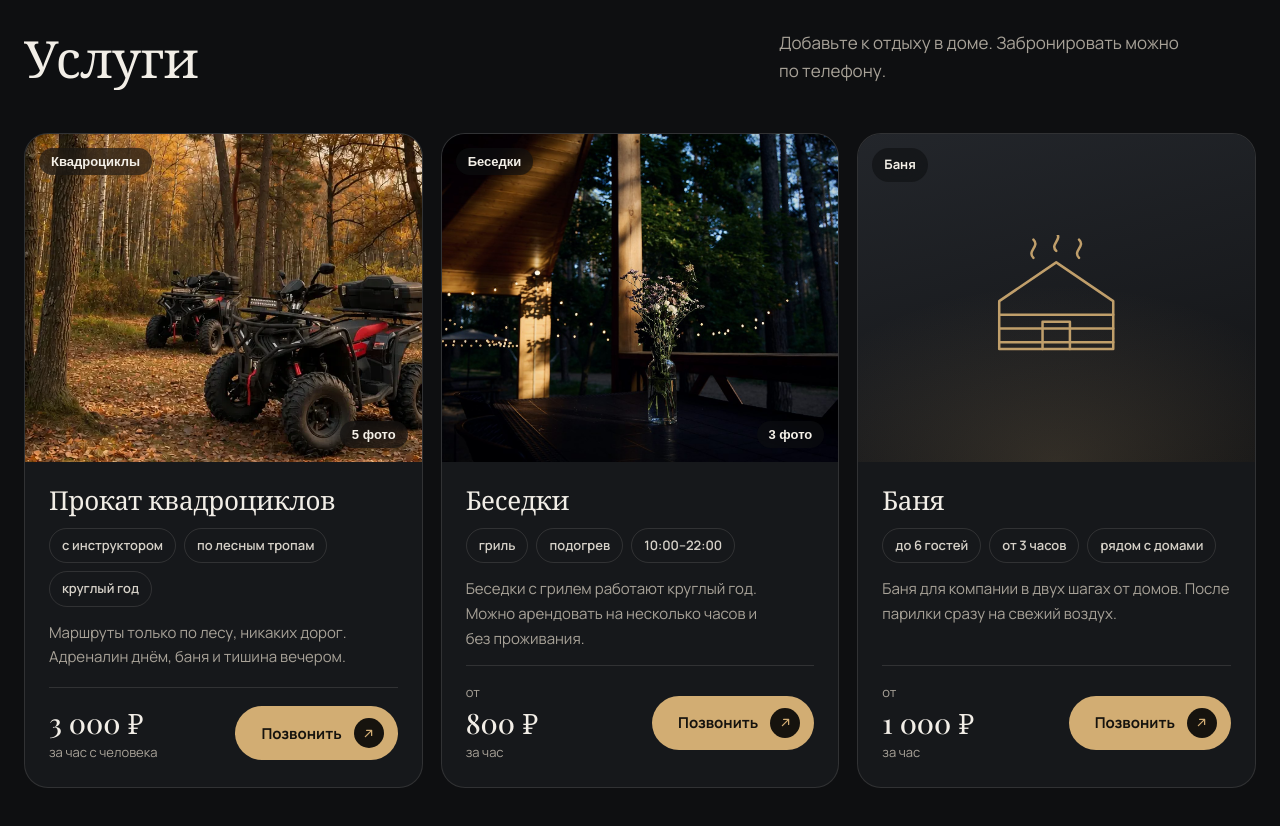
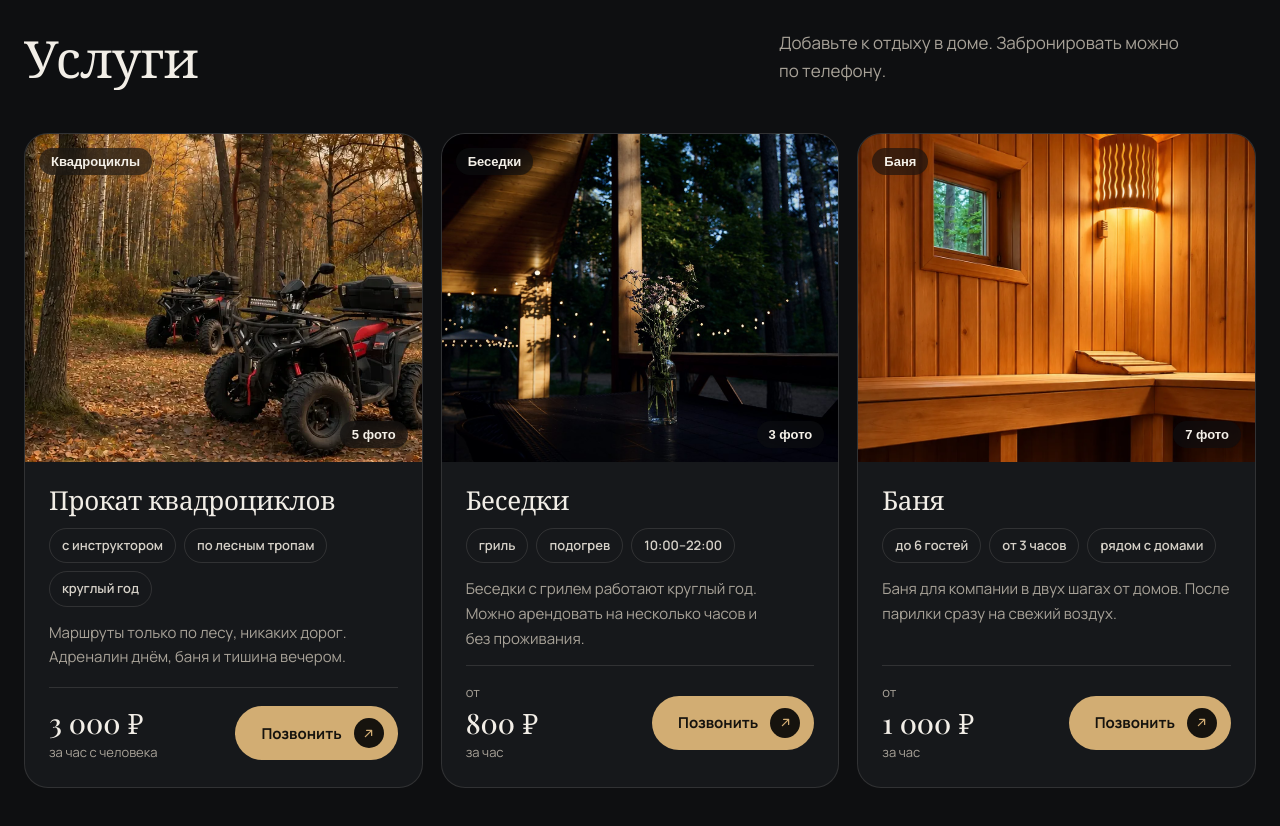
Before and after one commit to SE3YAA/medv-ugol48, a plain HTML site: page index.html in a window 1280 px wide. Shown: the part 2060-2886 px from the top of the page. Drawn offline with nearby package versions, Linux system fonts and the light colour scheme; a web font is replaced by a local one.

Commit message:
Add files via upload

```diff
--- a/index.html
+++ b/index.html
@@ -516,7 +516,7 @@ html.fx .p-c{--y:calc(70px*(1 - var(--ap,1)))}
         </div>
       </article>
       <article class="card">
-        <div class="ph art"><svg viewBox="0 0 160 110" aria-hidden="true"><path d="M30 100V58l50-34 50 34v42z"/><path d="M30 70h100M30 82h100M30 94h100"/><path d="M68 100V76h24v24"/><path d="M60 20c-6-6 6-10 0-16M80 14c-6-6 6-10 0-16M100 20c-6-6 6-10 0-16"/></svg><span class="tag">Баня</span></div>
+        <button class="ph zoomable" data-set="d" aria-label="Посмотреть фотографии бани (7 фото)"><img src="bath-cover.webp" alt="Парилка бани с деревянными полками и тёплым освещением" loading="lazy" decoding="async"><span class="tag">Баня</span><span class="cnt">7 фото</span></button>
         <div class="body">
           <h3>Баня</h3>
           <div class="specs"><span>до 6 гостей</span><span>от 3 часов</span><span>рядом с домами</span></div>
@@ -802,6 +802,7 @@ html.fx .p-c{--y:calc(70px*(1 - var(--ap,1)))}
   var SETS={a:[['aframe-hammock','A-frame и гамак'],['chairs-sun','Терраса'],['aframe-view','Сосны в окне'],['aframe-loft','Спальня под крышей'],['aframe-table','Стол у окна'],['aframe-flowers','Цветы к приезду']],
             b:[['hero-barn','Barnhouse вечером'],['dinner-view','Ужин с видом на лес'],['barn-hall','Гостиная'],['barn-dinner','Стол на компанию'],['barn-kitchen','Кухня'],['barn-garland','Огни на террасе'],['bath-mirror','Санузел']],
             c:[['gazebo-flowers','Беседка с цветами'],['grill','Гриль'],['terrace','Вечер на террасе']],
+            d:[['bath-sauna.webp','Парилка с деревянными полками'],['bath-lounge.webp','Комната отдыха с большим столом'],['bath-terrace.webp','Терраса с видом на лес'],['bath-stones.webp','Камни в банной печи'],['bath-washroom.webp','Душевая и умывальник'],['bath-lounge-tv.webp','Комната отдыха с телевизором'],['bath-cozy-light.webp','Уютный уголок комнаты отдыха']],
             q:[['atv-forest-pair.webp','Два квадроцикла в сосновом лесу'],['atv-glamping-cabin.webp','Квадроцикл возле домика A-frame'],['atv-lakeside-pair.webp','Квадроциклы у лесного озера'],['atv-lakeside-close.webp','Квадроцикл у воды'],['atv-forest-lights.webp','Квадроцикл под гирляндами']]};
   var more=false,cur=[],ci=0,img=null,last=null;
   function gal(){var list=more?G:G.slice(0,12);
```
Also changed, not shown: bath-cover.webp (added), bath-cozy-light.webp (added), bath-lounge-tv.webp (added), bath-lounge.webp (added), bath-sauna.webp (added), bath-stones.webp (added), bath-terrace.webp (added), bath-washroom.webp (added).
